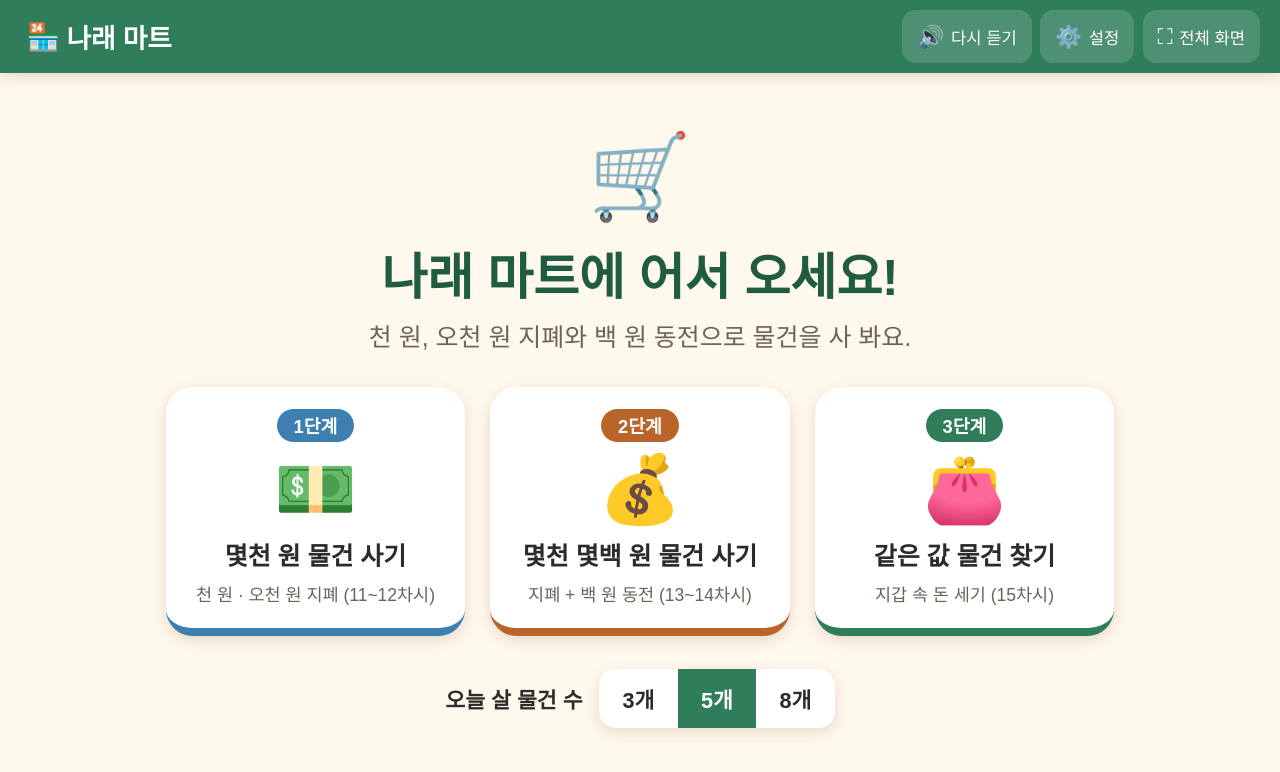
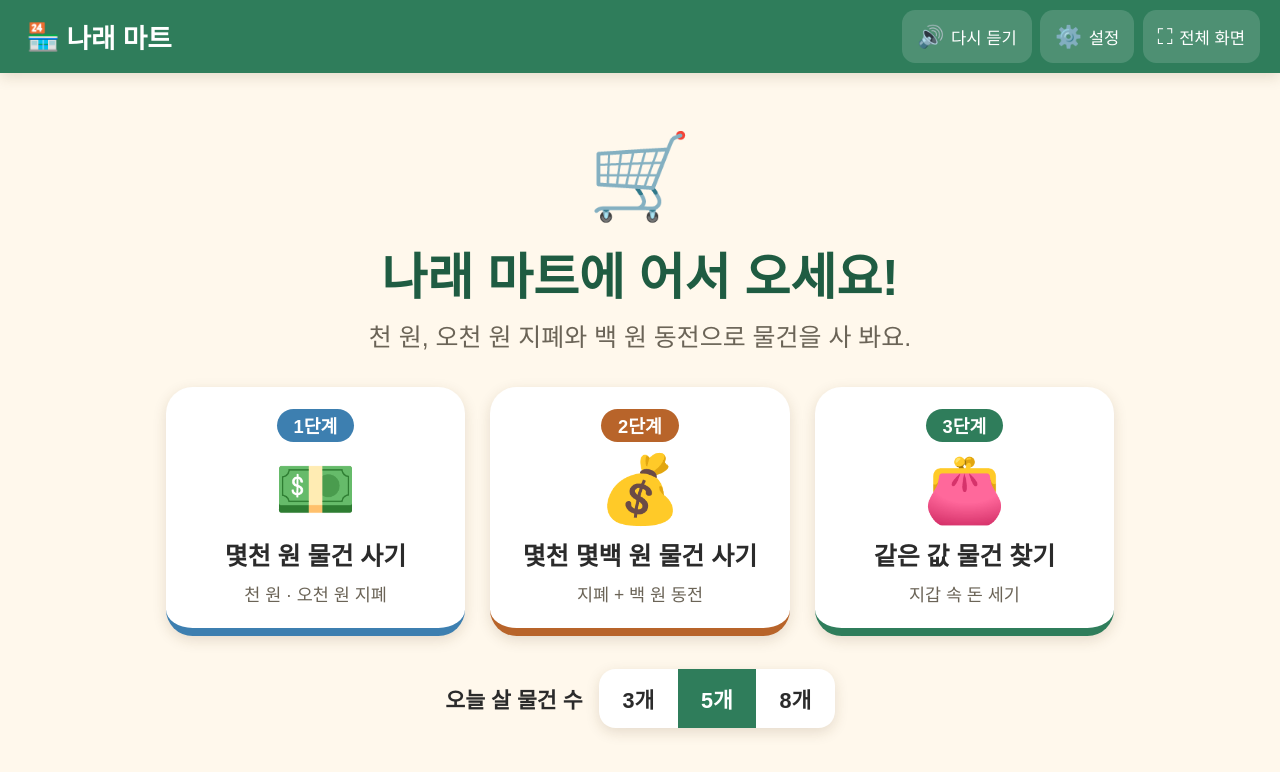
Before and after one commit to khs84/narae-mart, a plain HTML site: page index.html in a window 1280 px wide. Drawn offline with Linux system fonts and the light colour scheme.

Commit message:
시작 화면에서 차시 표시 제거
Co-Authored-By: Claude Opus 5.5 <noreply@anthropic.com>

```diff
--- a/index.html
+++ b/index.html
@@ -34,19 +34,19 @@
           <span class="mode-step">1단계</span>
           <span class="mode-emoji">💵</span>
           <strong>몇천 원 물건 사기</strong>
-          <small>천 원 · 오천 원 지폐 (11~12차시)</small>
+          <small>천 원 · 오천 원 지폐</small>
         </button>
         <button class="mode-card m2" data-mode="2">
           <span class="mode-step">2단계</span>
           <span class="mode-emoji">💰</span>
           <strong>몇천 몇백 원 물건 사기</strong>
-          <small>지폐 + 백 원 동전 (13~14차시)</small>
+          <small>지폐 + 백 원 동전</small>
         </button>
         <button class="mode-card m3" data-mode="3">
           <span class="mode-step">3단계</span>
           <span class="mode-emoji">👛</span>
           <strong>같은 값 물건 찾기</strong>
-          <small>지갑 속 돈 세기 (15차시)</small>
+          <small>지갑 속 돈 세기</small>
         </button>
       </div>
       <div class="goal-row">
```
